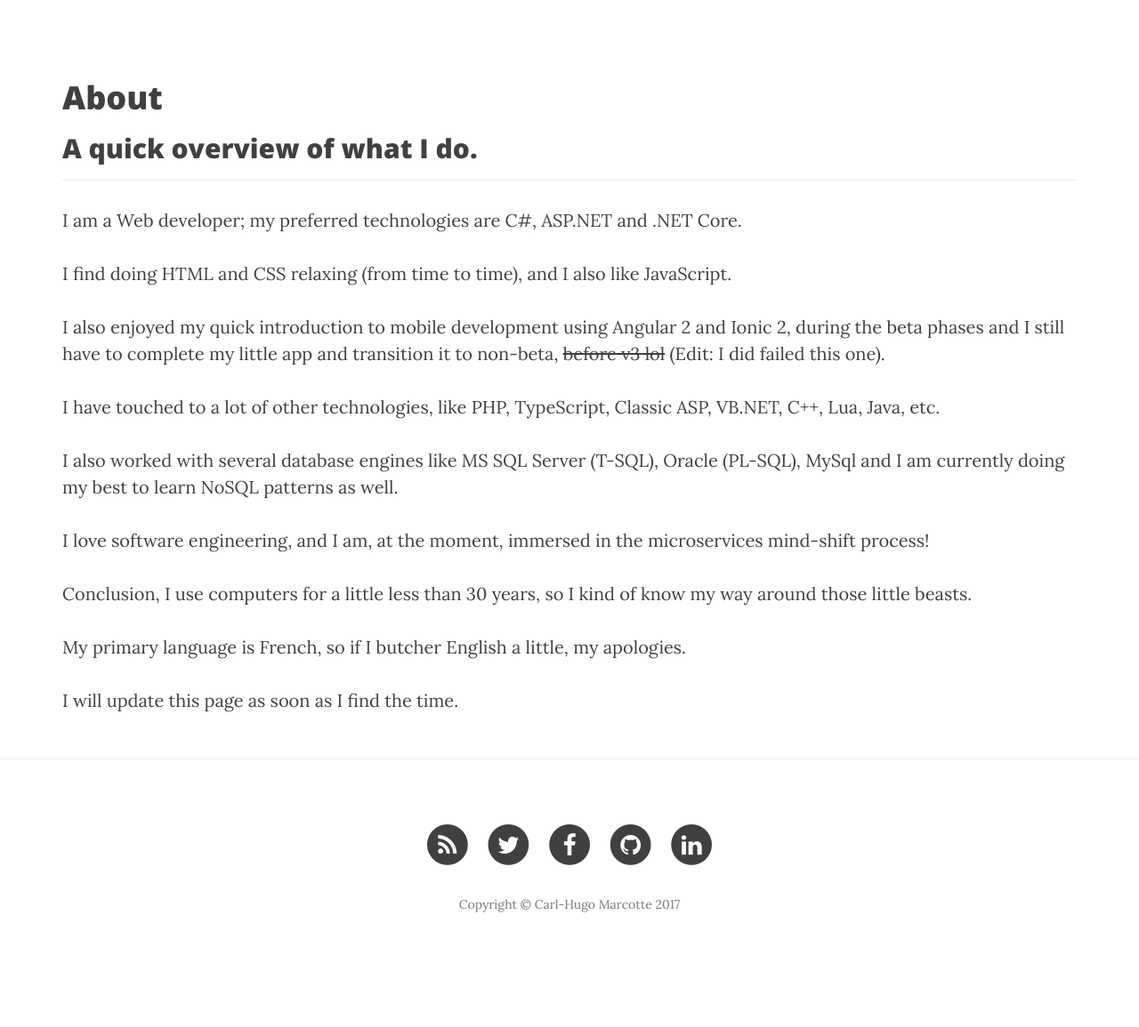
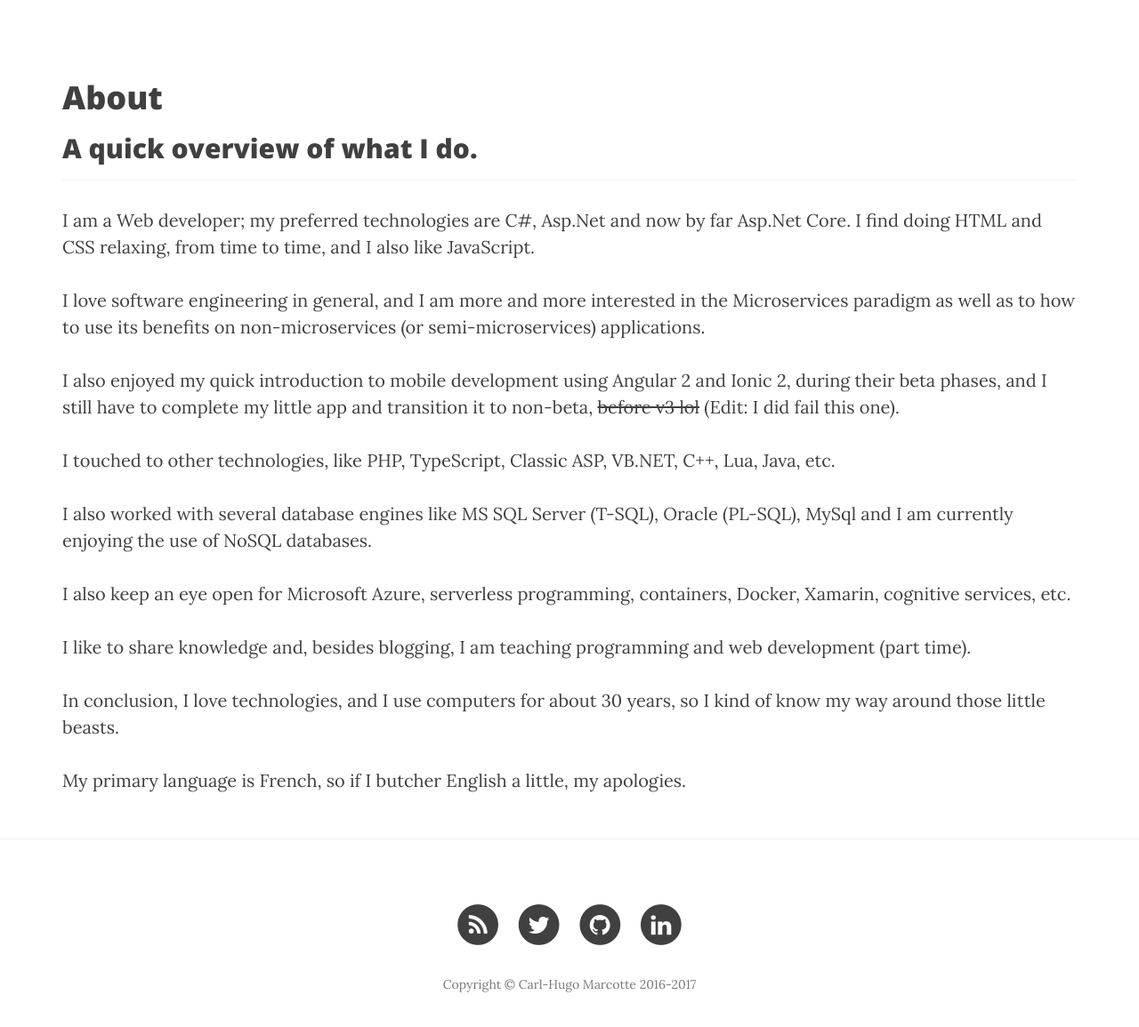
Before and after one commit to ForEvolve/forevolve.github.io, a Jekyll site: the page built from about.md, in a window 1280 px wide and 1400 px high, scrolled down 263 px. Shown: the part 217-1372 px from the top of the window at 89% size. Built offline with Jekyll 4.4.1, drawn with Linux system fonts in a browser that asks for light colours; nearby versions of some CDN libraries; a script that is not in the unit is left out; comment, search, counter and statistics services are not loaded; before the commit the page ends 1573 px from its top, so only the background shows below that.

Commit message:
General updates (#18)
* Update footer date to start from 2016
* Updated the about page
* Removed the Facebook icon from the footer

```diff
--- a/_config.yml
+++ b/_config.yml
@@ -9,7 +9,7 @@
 url: "http://www.forevolve.com"
 twitter_username: CarlHugoM
 github_username: ForEvolve
-facebook_username: carl.hugo.marcotte
+#facebook_username: carl.hugo.marcotte
 #email_username:
 linkedin_username: carl-hugo-marcotte
 default_lang: en
--- a/_includes/footer.html
+++ b/_includes/footer.html
@@ -63,7 +63,7 @@
                     </li>
                     {% endif %}
                 </ul>
-                <p class="copyright text-muted">Copyright &copy; {{ site.copyright_name }} {{ site.time | date: '%Y' }}</p>
+                <p class="copyright text-muted">Copyright &copy; {{ site.copyright_name }} 2016-{{ site.time | date: '%Y' }}</p>
             </div>
         </div>
     </div>
--- a/about.md
+++ b/about.md
@@ -5,20 +5,21 @@
 header-img: "//cdn.forevolve.com/blog/images/pages-header/about-header-drone.jpg"
 ---
 
-I am a Web developer; my preferred technologies are C#, ASP.NET and .NET Core.
+I am a Web developer; my preferred technologies are C#, Asp.Net and now by far Asp.Net Core.
+I find doing HTML and CSS relaxing, from time to time, and I also like JavaScript.
 
-I find doing HTML and CSS relaxing (from time to time), and I also like JavaScript.
+I love software engineering in general, and I am more and more interested in the Microservices paradigm as well as to how to use its benefits on non-microservices (or semi-microservices) applications.
 
-I also enjoyed my quick introduction to mobile development using Angular 2 and Ionic 2, during the beta phases and I still have to complete my little app and transition it to non-beta, <del>before v3 lol</del> (Edit: I did failed this one).
+I also enjoyed my quick introduction to mobile development using Angular 2 and Ionic 2, during their beta phases, and I still have to complete my little app and transition it to non-beta, <del>before v3 lol</del> (Edit: I did fail this one).
 
-I have touched to a lot of other technologies, like PHP, TypeScript, Classic ASP, VB.NET, C++, Lua, Java, etc.
+I touched to other technologies, like PHP, TypeScript, Classic ASP, VB.NET, C++, Lua, Java, etc.
 
-I also worked with several database engines like MS SQL Server (T-SQL), Oracle (PL-SQL), MySql and I am currently doing my best to learn NoSQL patterns as well.
+I also worked with several database engines like MS SQL Server (T-SQL), Oracle (PL-SQL), MySql and I am currently enjoying the use of NoSQL databases.
 
-I love software engineering, and I am, at the moment, immersed in the microservices mind-shift process!
+I also keep an eye open for Microsoft Azure, serverless programming, containers, Docker, Xamarin, cognitive services, etc.
 
-Conclusion, I use computers for a little less than 30 years, so I kind of know my way around those little beasts.
+I like to share knowledge and, besides blogging, I am teaching programming and web development (part time).
+
+In conclusion, I love technologies, and I use computers for about 30 years, so I kind of know my way around those little beasts.
 
 My primary language is French, so if I butcher English a little, my apologies.
-
-I will update this page as soon as I find the time.
```
